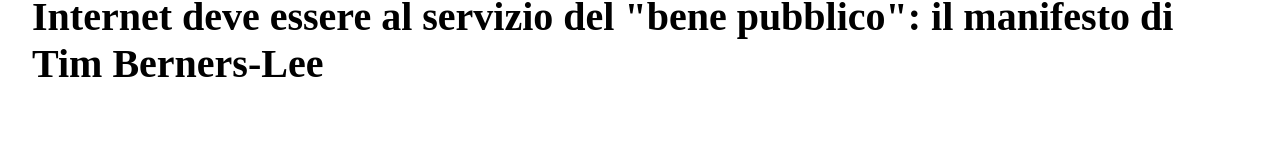
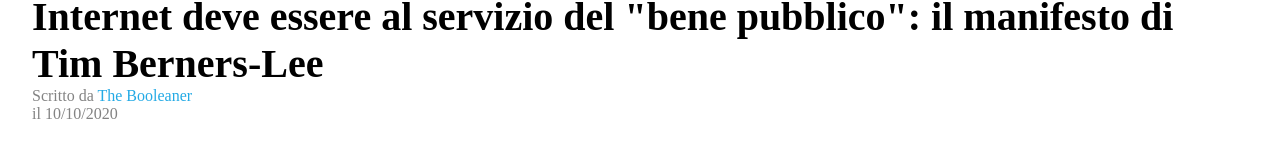
Before and after one commit to rekk88/htm-css-booleaner, a plain HTML site: page index.html in a window 1280 px wide. Shown: the part 107-264 px from the top of the page. Drawn offline with Linux system fonts and the light colour scheme.

Commit message:
add: aggiunto titolo h1 , autore e data

```diff
--- a/css/style.css
+++ b/css/style.css
@@ -26,3 +26,11 @@ h1{
     font-size: 40px;
 
 }
+
+.autore{
+    color:#838383;
+}
+
+#booleaner{
+    color: #24AAE5;
+}
--- a/index.html
+++ b/index.html
@@ -17,7 +17,12 @@
 
     <!-- inizio main -->
     <main>
+
         <h1>Internet deve essere al servizio del "bene pubblico": il manifesto di Tim Berners-Lee</h1>
+        <div class="autore">
+            Scritto da <span id="booleaner">The Booleaner</span><br>
+            il 10/10/2020
+        </div>
         <!--inizio sezione tim -->
         <section></section>
         <!-- fine sezione tim -->
```
